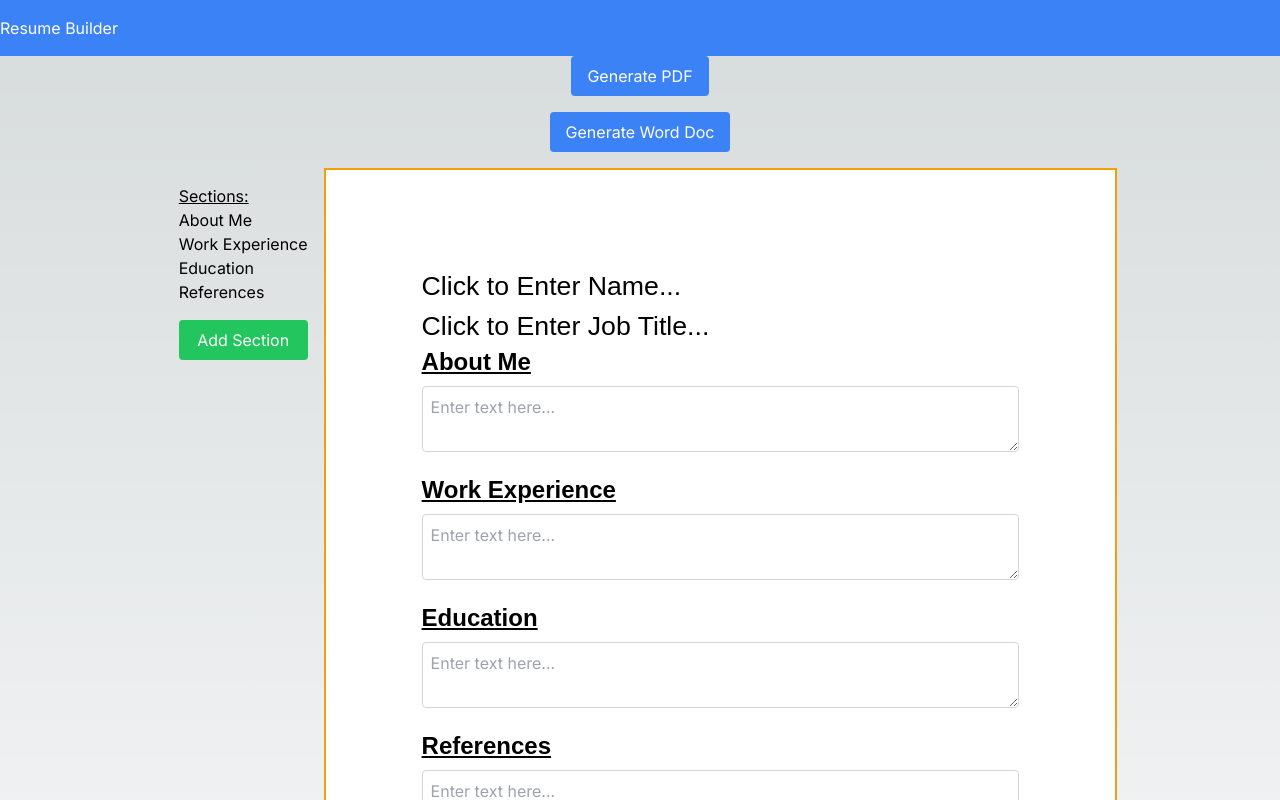
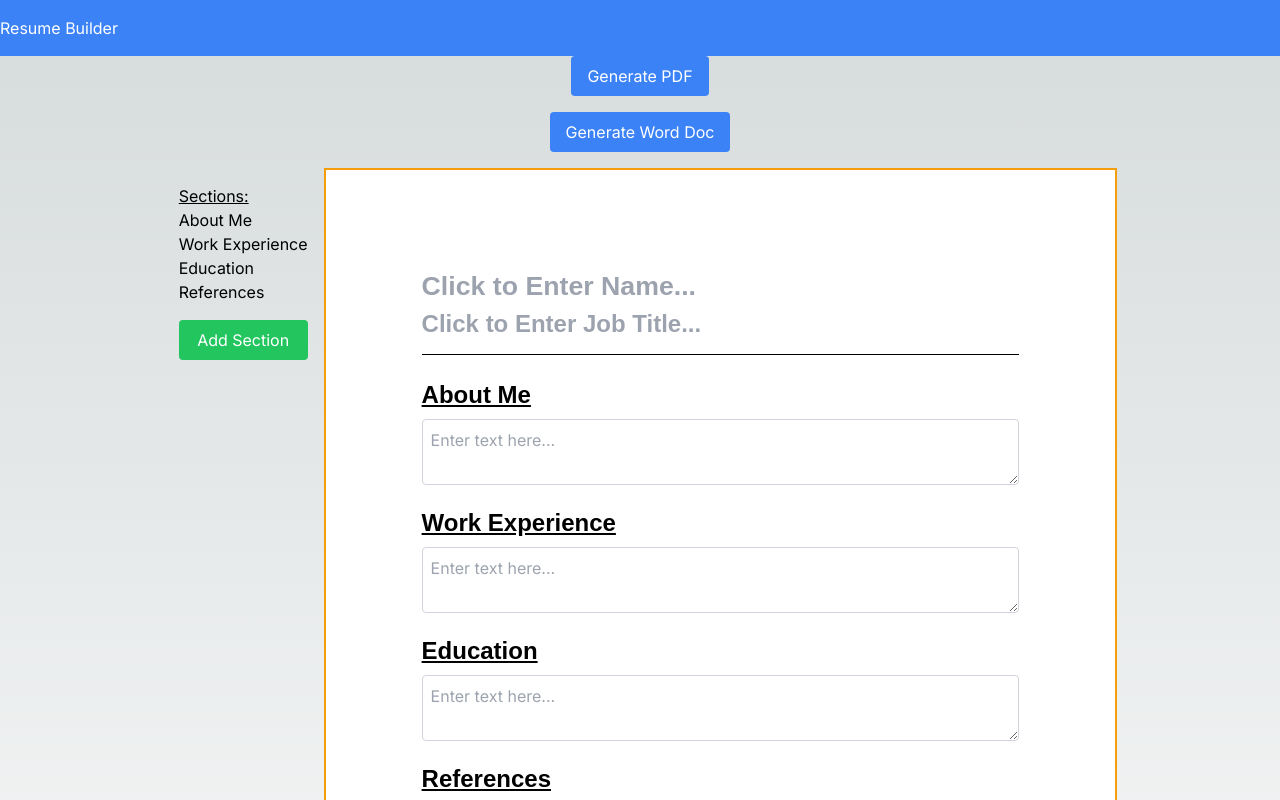
Before and after one commit to JackBadawy/resume_builder, a Next.js app: page / in a window 1280 px wide. Shown: the top 800 px of the page. Built offline with nearby package versions, Linux system fonts and the light colour scheme.

Commit message:
minor styling

```diff
--- a/src/app/Components/ResumeHeading.tsx
+++ b/src/app/Components/ResumeHeading.tsx
@@ -1,10 +1,8 @@
 import { useState } from "react";
 
 const ResumeHeading = () => {
-  const [fullname, setFullname] = useState<string>("Click to Enter Name...");
-  const [jobTitle, setJobTitle] = useState<string>(
-    "Click to Enter Job Title..."
-  );
+  const [fullname, setFullname] = useState<string>("");
+  const [jobTitle, setJobTitle] = useState<string>("");
   const [editName, setEditName] = useState<boolean>(false);
   const [editJob, setEditJob] = useState<boolean>(false);
 
@@ -20,13 +18,24 @@ const ResumeHeading = () => {
     }
   };
 
+  const handleFocus = (thing: string) => {
+    if (thing === "name" && fullname === "Click to Enter Name...") {
+      setFullname("");
+    }
+    if (thing === "job" && jobTitle === "Click to Enter Job Title...") {
+      setJobTitle("");
+    }
+  };
+
   return (
     <div className="resumeHeading text-black">
       <input
         value={fullname}
         onChange={(e) => handleChange(e, "name")}
+        onFocus={() => handleFocus("name")}
         onBlur={() => setEditName(false)}
-        className="text-word-20 font-aptos"
+        placeholder="Click to Enter Name..."
+        className="text-word-20 font-aptos font-bold"
         id="fullName"
         data-text
       />
@@ -34,11 +43,14 @@ const ResumeHeading = () => {
       <input
         value={jobTitle}
         onChange={(e) => handleChange(e, "job")}
+        onFocus={() => handleFocus("job")}
         onBlur={() => setEditJob(false)}
-        className="text-word-20 font-aptos"
+        placeholder="Click to Enter Job Title..."
+        className="text-word-18 font-aptos font-bold mb-3"
         id="jobTitle"
         data-text
       />
+      <hr className="font-bold font-black border-black mb-6" />
     </div>
   );
 };
--- a/src/app/Containers/ResumeWorkspace.tsx
+++ b/src/app/Containers/ResumeWorkspace.tsx
@@ -76,7 +76,7 @@ const ResumeWorkspace = () => {
               new TextRun({
                 text: textContent,
                 bold: true,
-                size: isJobTitle ? 36 : 44,
+                size: isJobTitle ? 36 : 50,
                 font: "Aptos (body)",
               }),
             ],
--- a/tailwind.config.ts
+++ b/tailwind.config.ts
@@ -30,6 +30,7 @@ const config: Config = {
       },
       fontSize: {
         "word-20": "26.7px",
+        "word-18": "24px",
       },
     },
   },
```
Also changed, not shown: src/app/Components/ContactDetails.tsx (added).
